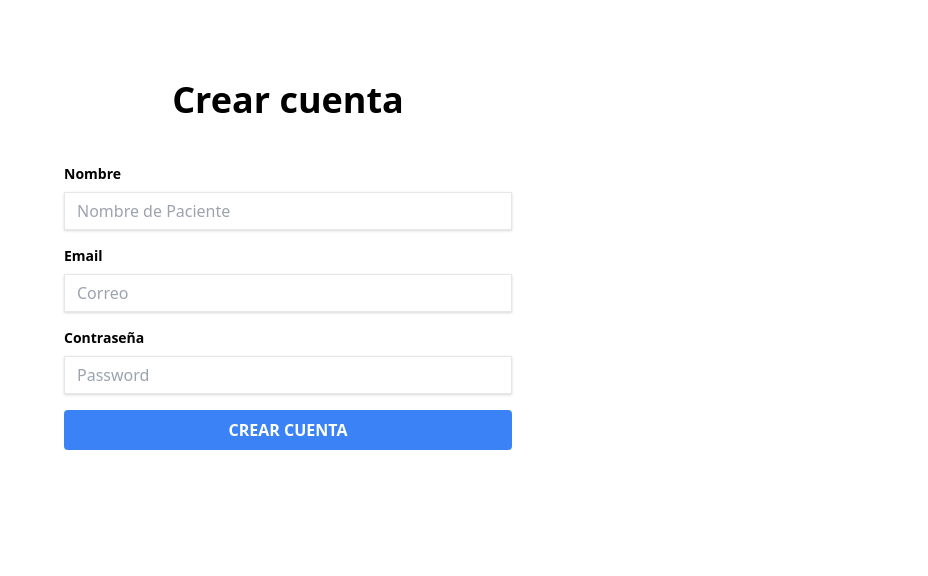
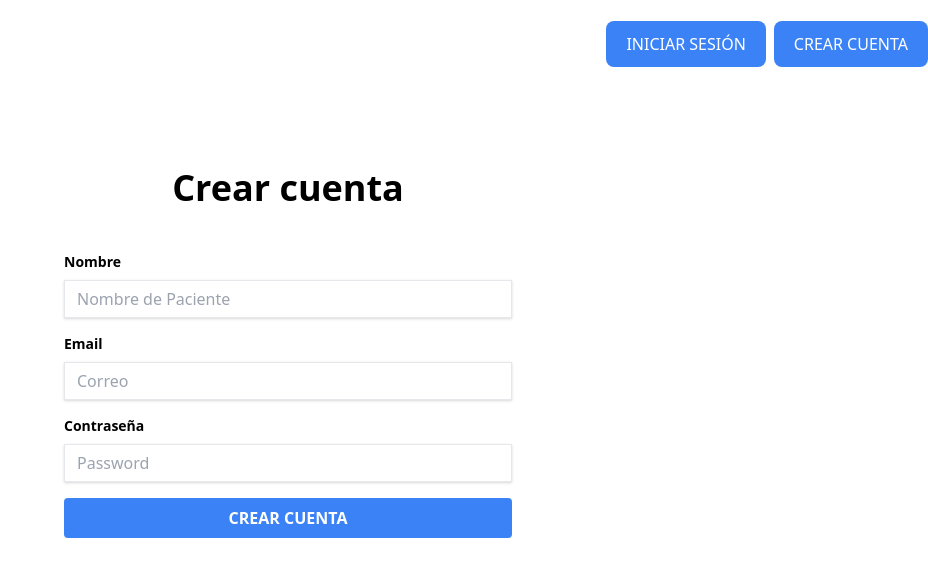
Before and after one commit to pbindisramos/Telemedicine, a Next.js app: page /crearcuenta in a window 1280 px wide. Shown: the top 576 px of the page, without its empty margins (352-1280 px from the left). Built offline with nearby package versions, Linux system fonts and the light colour scheme.

Commit message:
creación context

```diff
--- /dev/null
+++ b/components/Header.js
@@ -0,0 +1,27 @@
+import React from "react";
+import Link from "next/link";
+
+const Header = () => {
+  return (
+    <header className="py-8 flex flex-col md:flex-row items-center justify-between">
+      <Link href="/">
+        <img className="w-64 mb-8 md:mb-0" />
+      </Link>
+
+      <div>
+        <Link href="/login">
+          <a className="bg-blue-500 px-5 py-3 rounded-lg text-white uppercase mr-2">
+            Iniciar Sesión
+          </a>
+        </Link>
+        <Link href="/crearcuenta">
+          <a className="bg-blue-500 px-5 py-3 rounded-lg text-white uppercase">
+            Crear Cuenta
+          </a>
+        </Link>
+      </div>
+    </header>
+  );
+};
+
+export default Header;
--- a/components/Layout.js
+++ b/components/Layout.js
@@ -1,5 +1,6 @@
 import React from "react";
 import Head from "next/head";
+import Header from "./Header";
 
 const Layout = ({ children }) => {
   return (
@@ -13,6 +14,7 @@ const Layout = ({ children }) => {
       </Head>
       <div className="bg-white-100 min-h-screen">
         <div className="container mx-auto">
+          <Header />
           <main className="mt-20">{children}</main>
         </div>
       </div>
--- /dev/null
+++ b/context/auth/authContext.js
@@ -0,0 +1,5 @@
+import { createContext } from "react";
+
+const authContext = createContext();
+
+export default authContext;
--- /dev/null
+++ b/context/auth/authState.js
@@ -0,0 +1,8 @@
+import React, { useReducer } from "react";
+import authContext from "./authContext";
+
+const AuthState = ({ children }) => {
+  return <authContext.Provider value={{}}>{children}</authContext.Provider>;
+};
+
+export default AuthState;
--- a/pages/_app.js
+++ b/pages/_app.js
@@ -1,7 +1,12 @@
-import '../styles/globals.css'
+import "../styles/globals.css";
+import AuthState from "../context/auth/authState";
 
-function MyApp({ Component, pageProps }) {
-  return <Component {...pageProps} />
-}
+const MyApp = ({ Component, pageProps }) => {
+  return (
+    <AuthState>
+      <Component {...pageProps} />
+    </AuthState>
+  );
+};
 
-export default MyApp
+export default MyApp;
--- a/pages/api/hello.js
+++ /dev/null
@@ -1,5 +0,0 @@
-// Next.js API route support: https://nextjs.org/docs/api-routes/introduction
-
-export default (req, res) => {
-  res.status(200).json({ name: 'John Doe' })
-}
```
Also changed, not shown: pages/index.js (+3 -13 lines), context/auth/authReducer.js (added).
